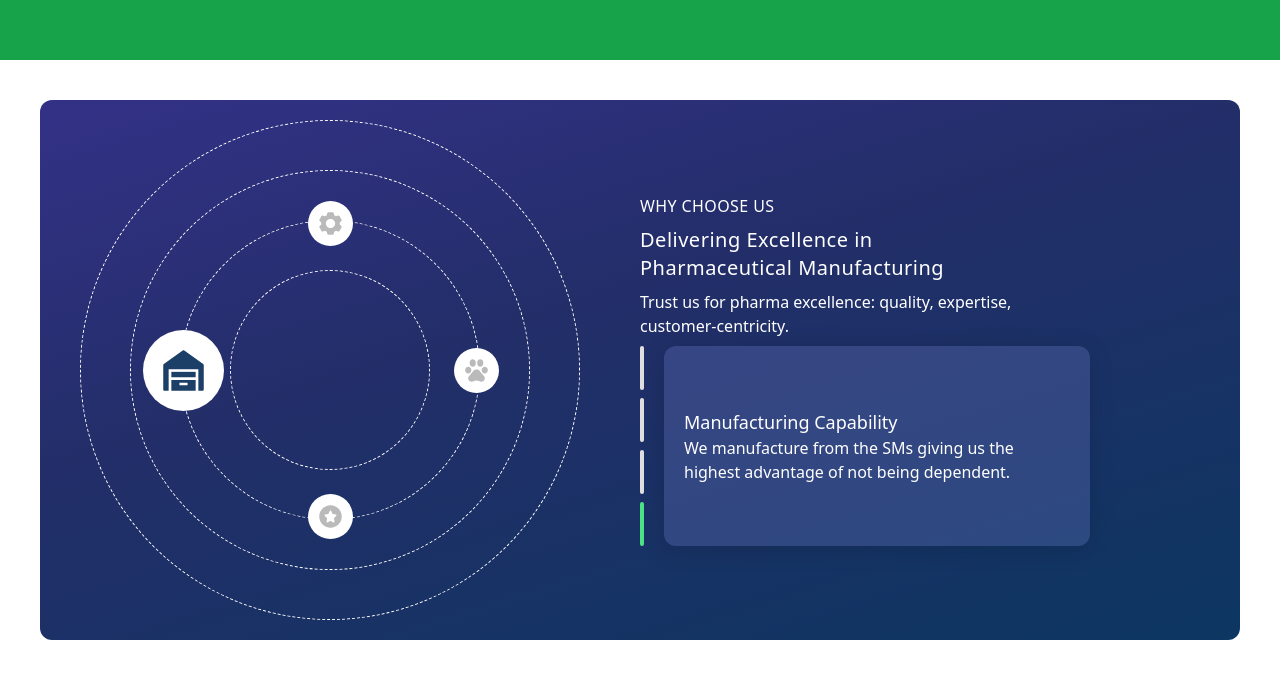
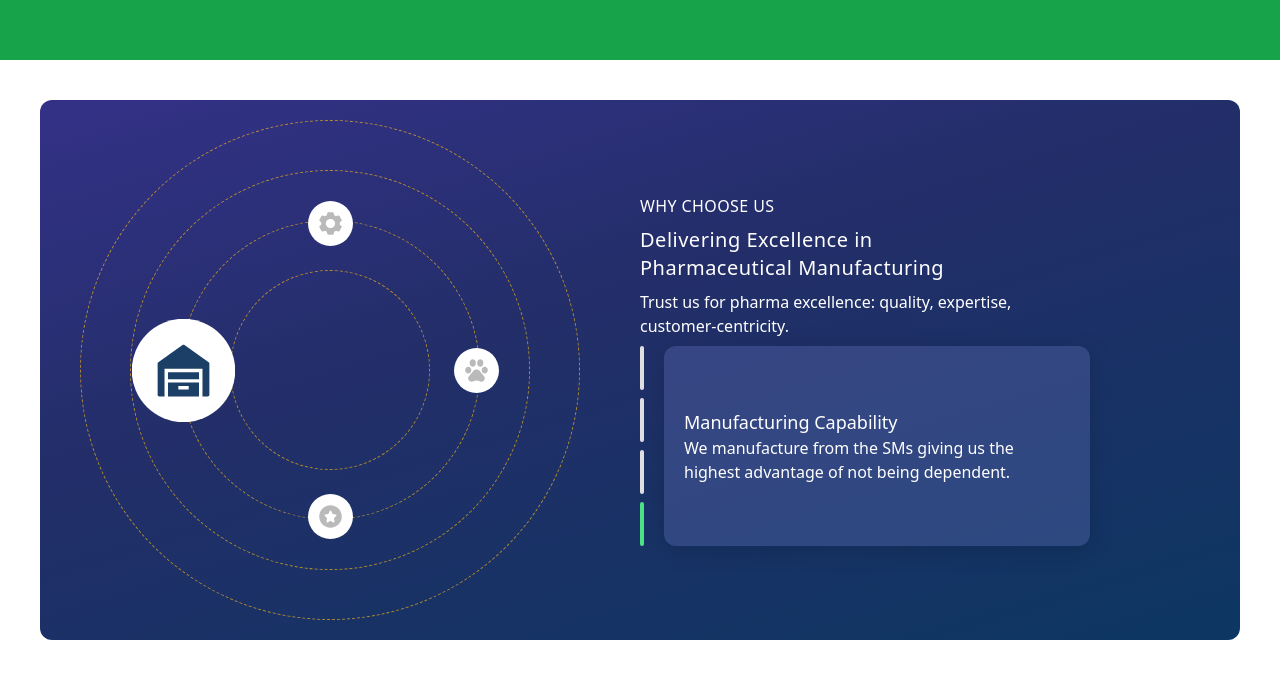
Before and after one commit to hrithikscube/gsap-playground, a React (Create React App) app: page / in a window 1280 px wide. Shown: the part 740-1418 px from the top of the page. Built offline with nearby package versions, Linux system fonts and the light colour scheme; the HTML template or start-up script is replaced by a standard one.

Commit message:
updated ui

```diff
--- a/src/components/pages/ScaleAnimation.jsx
+++ b/src/components/pages/ScaleAnimation.jsx
@@ -136,18 +136,18 @@ const ScaleAnimation = () => {
 
         <div className='background-inkblue p-5 rounded-xl grid grid-cols-2 items-center px-10 animation-frame'>
           {/* Animate frame */}
-          <div className='border border-dashed border-white rounded-full w-[500px] h-[500px] bg-transparent flex items-center justify-center animation-frame' >
-            <div className='border border-dashed border-white rounded-full w-[400px] h-[400px] bg-transparent flex items-center justify-center '>
-              <div className='border border-dashed border-white rounded-full w-[300px] h-[300px] bg-transparent flex items-center justify-center relative' >
+          <div className='border border-dashed border-[#FEBC13A6] rounded-full w-[500px] h-[500px] bg-transparent flex items-center justify-center animation-frame' >
+            <div className='border border-dashed border-[#FEBC13A6] rounded-full w-[400px] h-[400px] bg-transparent flex items-center justify-center '>
+              <div className='border border-dashed border-[#FEBC13A6] rounded-full w-[300px] h-[300px] bg-transparent flex items-center justify-center relative' >
 
                 {React.Children.toArray(iconsArray.map((item, index) => (
                   <img
                     src={activeIndex === index ? item.activeIcon : item.icon}
                     alt={item.icon}
-                    className={`w-[45px] h-[45px] ${item.position} ${activeIndex === index ? 'scale-[1.8] transition-all duration-700' : 'scale-1 transition-all duration-700'}`} />
+                    className={`w-[45px] h-[45px] ${item.position} ${activeIndex === index ? 'scale-[2.3] transition-all duration-700' : 'scale-1 transition-all duration-700'}`} />
                 )))}
 
-                <div className='border  border-dashed border-white rounded-full w-[200px] h-[200px] bg-transparent flex items-center justify-center' >
+                <div className='border  border-dashed border-[#FEBC13A6] rounded-full w-[200px] h-[200px] bg-transparent flex items-center justify-center' >
 
                 </div>
 
```
